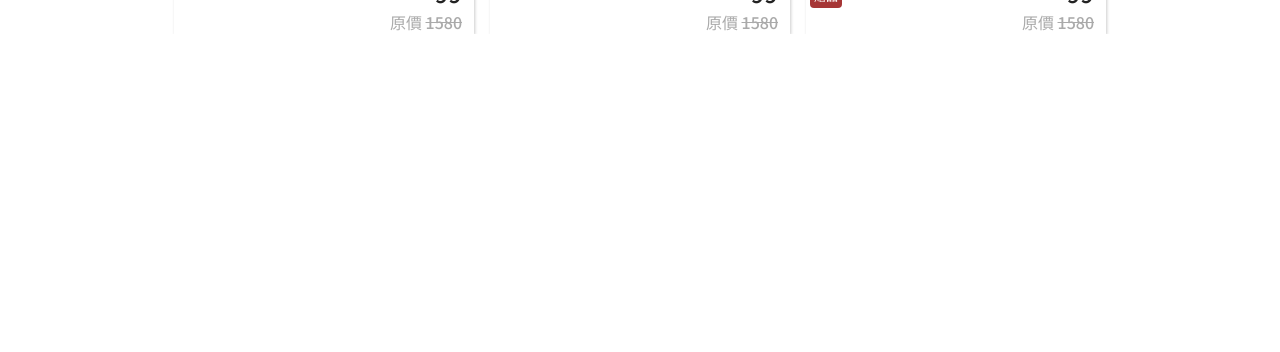
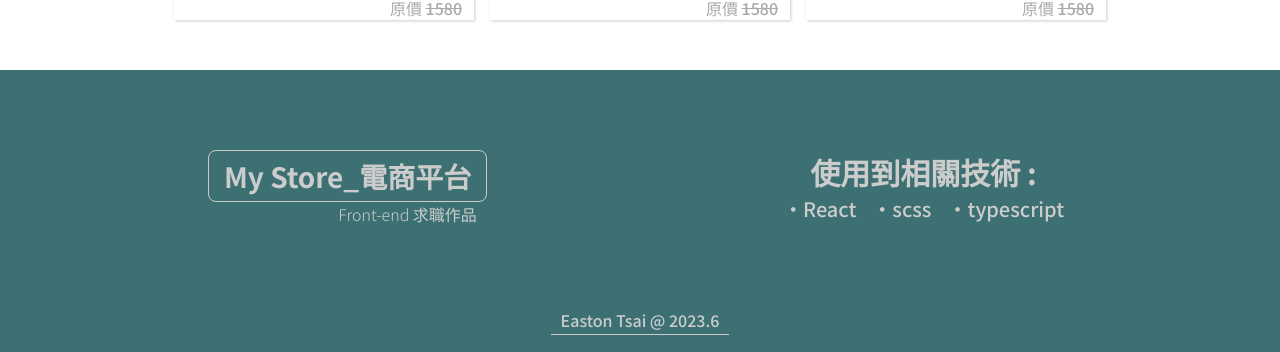
Before and after one commit to EastonTsai/my_store, a React (Create React App) app: page / in a window 1280 px wide. Shown: the part 1450-1802 px from the top of the page. Before the commit the page ends 1484 px from the top, so only its background shows below. Built offline with nearby package versions, Linux system fonts and the light colour scheme.

Commit message:
footer 完成

```diff
--- /dev/null
+++ b/src/components/Footer.tsx
@@ -0,0 +1,23 @@
+import 'styles/footer.scss';
+const Footer = () => {
+  return (
+    <footer className='footer'>
+      <div className="footer_container container">
+        <div className="footer_title">
+          <h2>My Store_電商平台</h2>
+          <p>Front-end 求職作品 </p>
+        </div>
+        <div className="footer_technology">
+          <h2 className="technology_title">使用到相關技術 :</h2>
+          <p>•React</p>
+          <p>•scss</p>
+          <p>•typescript</p>
+        </div>
+      </div>
+      <div className="footer_name">
+        <p>Easton Tsai @ 2023.6</p>
+      </div>
+    </footer>
+  )
+}
+export default Footer
--- a/src/components/Header.tsx
+++ b/src/components/Header.tsx
@@ -23,7 +23,7 @@ const Header = () => {
   const handleLogin = () => { }
   const handleSearch = () => { }
   return (
-    <div className="header">
+    <header className="header">
       <div className="header_container container">
         <div className="header_logo">
           <Link to='/'><Logo_icon /></Link>
@@ -73,7 +73,7 @@ const Header = () => {
           </div>
         </div>
       </div>
-    </div>
+    </header>
   )
 }
 export default Header
--- a/src/pages/HomePage.tsx
+++ b/src/pages/HomePage.tsx
@@ -4,6 +4,7 @@ import 'styles/homePage.scss';
 import Header from "components/Header"
 import Banner from 'components/Banner';
 import ProductCard from 'components/ProductCard';
+import Footer from 'components/Footer';
 
 
 const HomePage = () => {
@@ -25,6 +26,7 @@ const HomePage = () => {
           </div>
         </div>
       </main>
+      <Footer />
     </>
   )
 }
--- a/src/styles/banner.scss
+++ b/src/styles/banner.scss
@@ -1,7 +1,7 @@
 @import 'styles/app.scss';
 
 .main_banner {
-  margin-top: 100px;
+  margin-top: 80px;
   background-color: var(--grey-3);
 }
 
@@ -77,3 +77,9 @@
   }
 
 }
+
+@media screen and (min-width:$rwd-s) {
+  .main_banner {
+    margin-top: 0;
+  }
+}
--- /dev/null
+++ b/src/styles/footer.scss
@@ -0,0 +1,65 @@
+@import 'styles/app.scss';
+
+.footer {
+  background-color: var(--third-background);
+  margin-top: 50px;
+
+  & * {
+    color: #ccc;
+  }
+}
+
+.footer_container {
+  padding: 40px 0;
+  text-align: center;
+  display: flex;
+  flex-direction: column;
+  gap: $gap-2 0;
+
+
+}
+
+.footer_title {
+
+  h2 {
+    font-size: $font-size-2;
+    border: 1px solid #ccc;
+    display: inline-block;
+    padding: 5px 15px;
+    border-radius: 8px;
+  }
+
+  p {
+    transform: translateX(60px);
+    font-weight: 100;
+  }
+
+}
+
+.footer_technology {
+  font-size: $font-size-4;
+
+  p {
+    display: inline-block;
+    margin: 0 $gap-7;
+  }
+}
+
+.footer_name {
+  text-align: center;
+
+  p {
+    border-bottom: 1px solid #ccc;
+    display: inline-block;
+    padding: 2px 10px;
+    margin-bottom: 20px;
+  }
+}
+
+@media screen and (min-width:$rwd-l) {
+  .footer_container {
+    flex-direction: row;
+    justify-content: space-around;
+    padding: 80px 0;
+  }
+}
--- a/src/styles/header.scss
+++ b/src/styles/header.scss
@@ -10,6 +10,7 @@
 .header {
   background-color: rgba(255, 255, 255, .8);
   @include position(fixed, 0, 0, 0, none);
+  z-index: 1;
 }
 
 .header_container {
@@ -90,10 +91,10 @@
 
 .header_menu_navbar {
   @include position(fixed, 0, 0, 0, 0);
-  background-color: rgba(50, 50, 50, .8);
+  height: 0;
+  background-color: rgba(50, 50, 50, .9);
   transition: .6s;
   opacity: 0;
-  z-index: -1;
   overflow-y: scroll;
   scrollbar-width: none;
 
@@ -118,8 +119,8 @@
   display: none;
 
   &:checked~.header_menu_navbar {
+    height: 100vh;
     opacity: 1;
-    z-index: 1;
   }
 }
 
@@ -135,6 +136,8 @@
     font-size: $font-size-2;
     margin-bottom: $gap-7;
     text-align: center;
+    color: var(--grey-3);
+    cursor: pointer;
   }
 
   .category-list {
@@ -146,6 +149,12 @@
       cursor: pointer;
       transition: .3s;
       padding-top: $gap-8;
+      color: var(--grey-1);
+
+      &:hover {
+        color: var(--white);
+      }
+
     }
   }
 
@@ -157,7 +166,7 @@
 
 @media screen and (min-width:$rwd-s) {
   .header {
-    display: block;
+    position: relative;
   }
 
   .header_menu {
@@ -201,20 +210,12 @@
 
         .category-title {
           text-align: left;
-          color: var(--grey-3);
+          cursor: default;
         }
       }
 
       .category-list {
         max-height: 100%;
-
-        >li {
-          color: var(--grey-1);
-
-          &:hover {
-            color: var(--white);
-          }
-        }
       }
     }
   }
```
